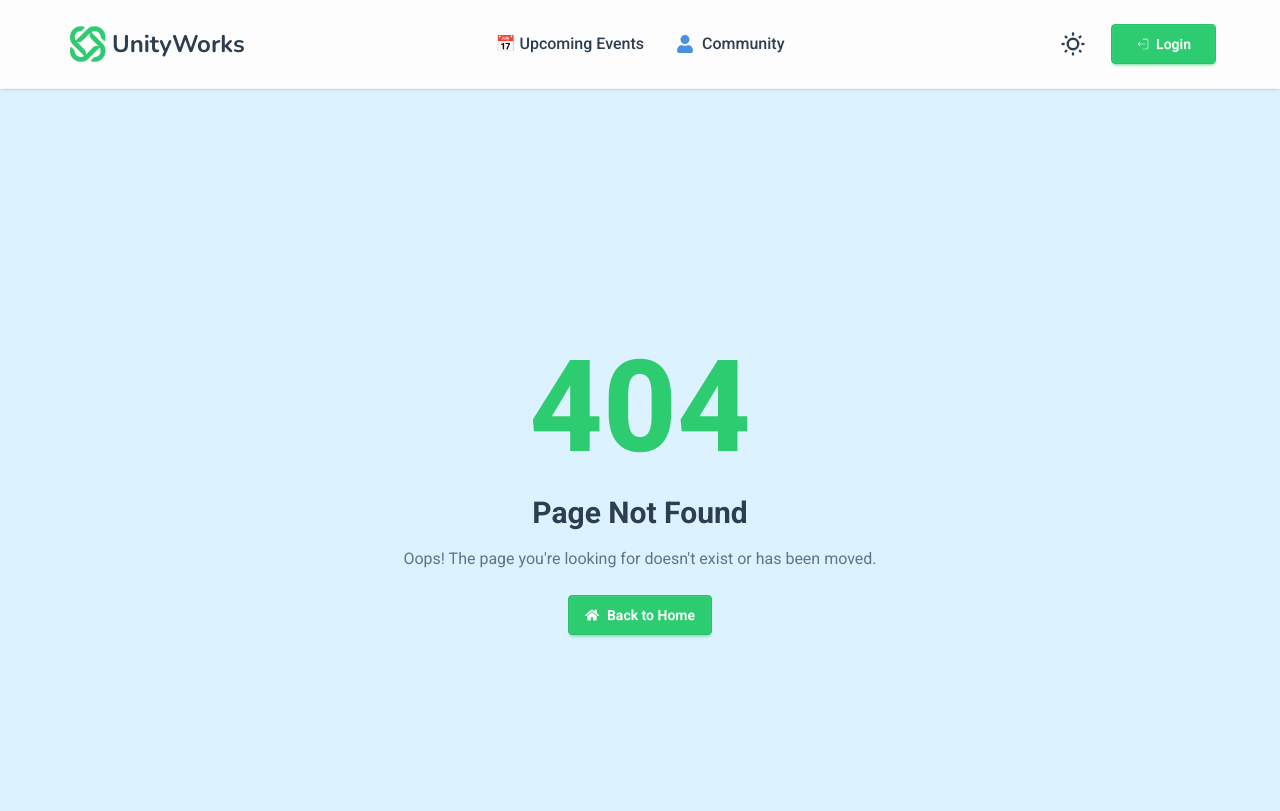
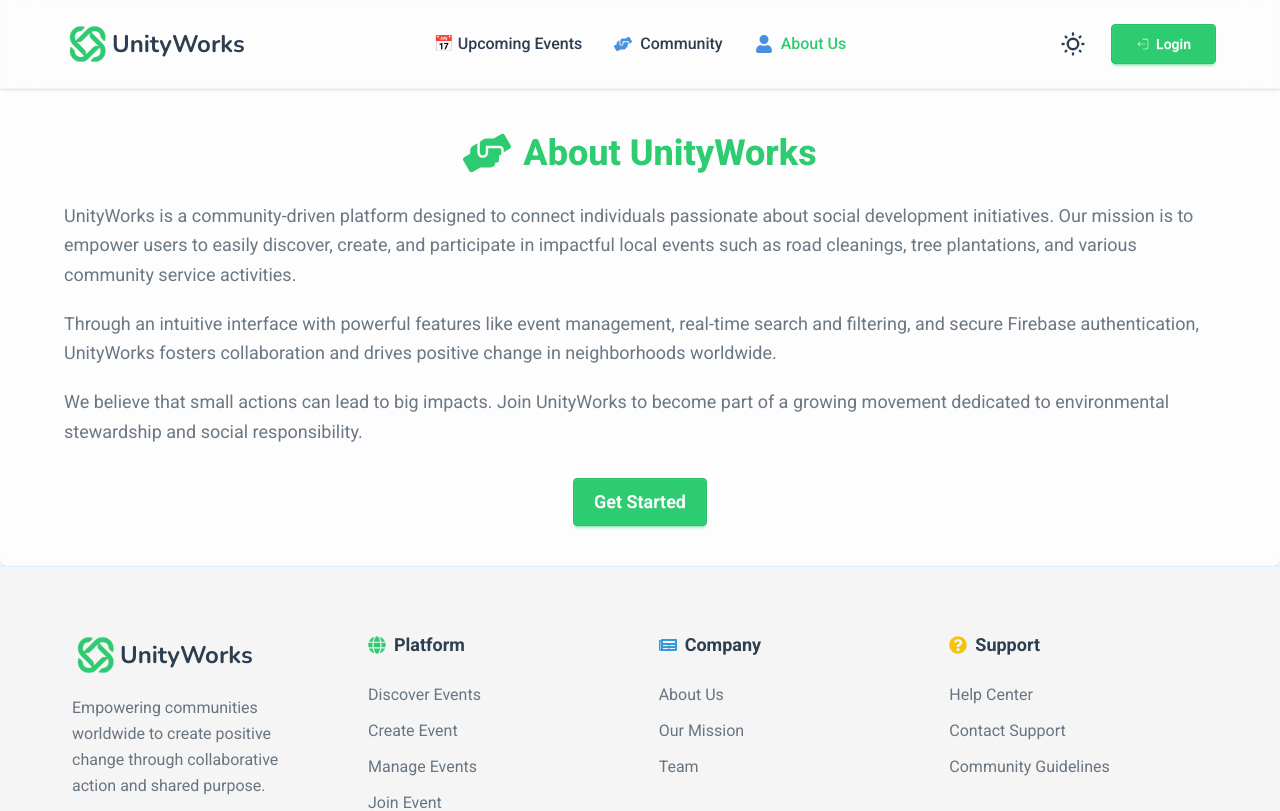
Before and after one commit to mdrahimultahsin/unityWorks-frontend, a React (Vite) app: page /aboutUs in a window 1280 px wide. Shown: the top 811 px of the page. Built offline with nearby package versions, Linux system fonts and the light colour scheme; no server answers.

Commit message:
added about us section

```diff
--- a/src/Routes/Router.jsx
+++ b/src/Routes/Router.jsx
@@ -12,6 +12,7 @@ import JoinedEvents from "../pages/JoinedEvents/JoinedEvents";
 import ManageEvents from "../pages/ManageEvents/ManageEvents";
 import ErrorPage from "../pages/ErrorPage/ErrorPage";
 import Community from "../pages/Community/Community";
+import AboutUs from "../pages/AboutUs/AboutUs";
 
 const router = createBrowserRouter([
   {
@@ -31,6 +32,10 @@ const router = createBrowserRouter([
         Component: Community,
         loader: () => fetch(`${import.meta.env.VITE_apiURL}/community`),
         hydrateFallbackElement: <Spinner />,
+      },
+      {
+        path: "aboutUs",
+        Component: AboutUs,
       },
       {
         path: "create-event",
--- a/src/components/Navbar.jsx
+++ b/src/components/Navbar.jsx
@@ -2,7 +2,7 @@ import React, {useEffect, useState} from "react";
 import logo from "../assets/logo.png";
 import {BiMenu} from "react-icons/bi";
 import {CiLogout} from "react-icons/ci";
-import {FaClipboardList, FaPlus, FaUser} from "react-icons/fa";
+import {FaClipboardList, FaHandsHelping, FaPlus, FaUser} from "react-icons/fa";
 import {Link, NavLink, useNavigate} from "react-router";
 import {FaGear} from "react-icons/fa6";
 import {RiMenu2Fill} from "react-icons/ri";
@@ -61,7 +61,15 @@ const Navbar = () => {
                   to="/community"
                   className="text-base-content hover:text-primary font-medium px-4 pb-3 rounded-lg text-base hover:bg-base-300 transition-all duration-200"
                 >
-                  <FaUser size={18} color="#4A90E2" /> Community
+                  <FaHandsHelping size={18} color="#4A90E2" /> Community
+                </Link>
+              </li>
+              <li>
+                <Link
+                  to="/aboutUs"
+                  className="text-base-content hover:text-primary font-medium px-4 pb-3 rounded-lg text-base hover:bg-base-300 transition-all duration-200"
+                >
+                  <FaUser size={18} color="#4A90E2" /> About Us
                 </Link>
               </li>
               {user ? (
@@ -141,14 +149,21 @@ const Navbar = () => {
             >
               📅 Upcoming Events
             </NavLink>
-
           </li>
           <li>
             <NavLink
               to="/community"
               className="text-base-content hover:text-primary font-medium px-4 py-2 rounded-lg text-base hover:bg-base-300 transition-all duration-200"
             >
-              <FaUser size={18} color="#4A90E2" /> Community
+              <FaHandsHelping size={18} color="#4A90E2" /> Community
+            </NavLink>
+          </li>
+          <li>
+            <NavLink
+              to="/aboutUs"
+              className="text-base-content hover:text-primary font-medium px-4 py-2 rounded-lg text-base hover:bg-base-300 transition-all duration-200"
+            >
+              <FaUser size={18} color="#4A90E2" /> About Us
             </NavLink>
           </li>
         </ul>
--- /dev/null
+++ b/src/pages/AboutUs/AboutUs.jsx
@@ -0,0 +1,39 @@
+import React from "react";
+import { FaHandsHelping } from "react-icons/fa";
+
+const AboutUs = () => {
+  return (
+    <section className="px-4 lg:px-16 bg-base-100 rounded-lg shadow-lg py-10">
+
+        <div className="flex items-center justify-center mb-6">
+          <FaHandsHelping className="text-5xl text-primary mr-3" />
+          <h2 className="text-4xl font-extrabold text-center text-primary">
+            About UnityWorks
+          </h2>
+        </div>
+
+        <p className="text-lg text-base-content/70  leading-relaxed mb-5">
+          UnityWorks is a community-driven platform designed to connect individuals passionate about social development initiatives. Our mission is to empower users to easily discover, create, and participate in impactful local events such as road cleanings, tree plantations, and various community service activities.
+        </p>
+
+        <p className="text-lg text-base-content/70  leading-relaxed mb-5">
+          Through an intuitive interface with powerful features like event management, real-time search and filtering, and secure Firebase authentication, UnityWorks fosters collaboration and drives positive change in neighborhoods worldwide.
+        </p>
+
+        <p className="text-lg text-base-content/70  leading-relaxed mb-8">
+          We believe that small actions can lead to big impacts. Join UnityWorks to become part of a growing movement dedicated to environmental stewardship and social responsibility.
+        </p>
+
+        <div className="flex justify-center">
+          <a
+            href="/register"
+            className="btn btn-primary text-white btn-lg transition duration-300"
+          >
+            Get Started
+          </a>
+        </div>
+    </section>
+  );
+};
+
+export default AboutUs;
```
